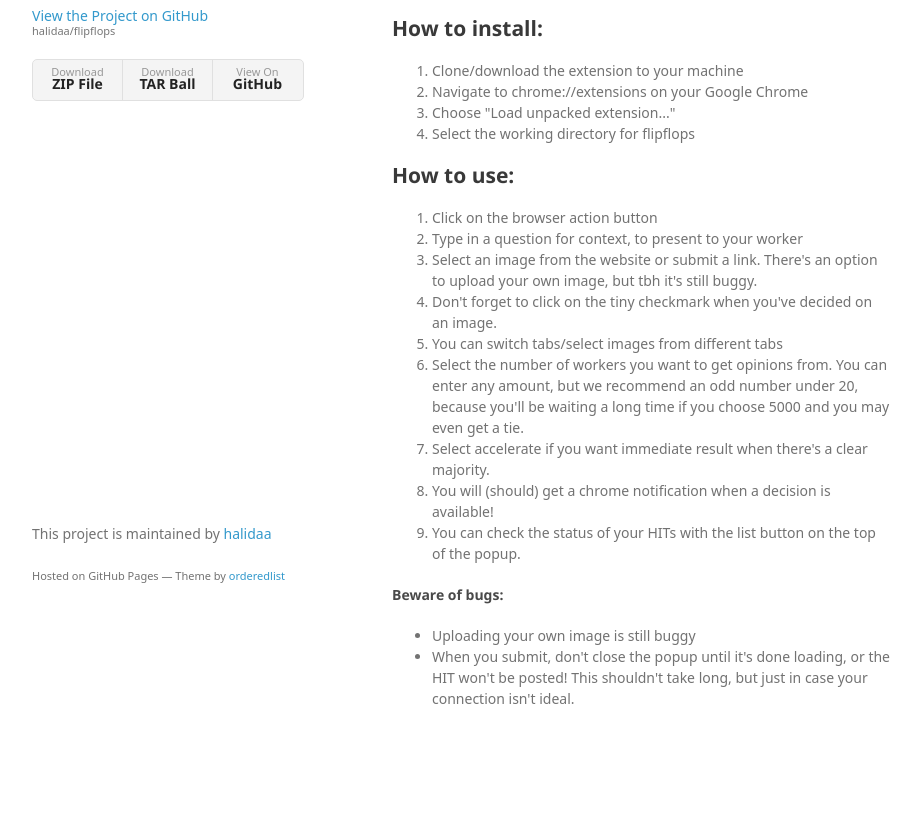
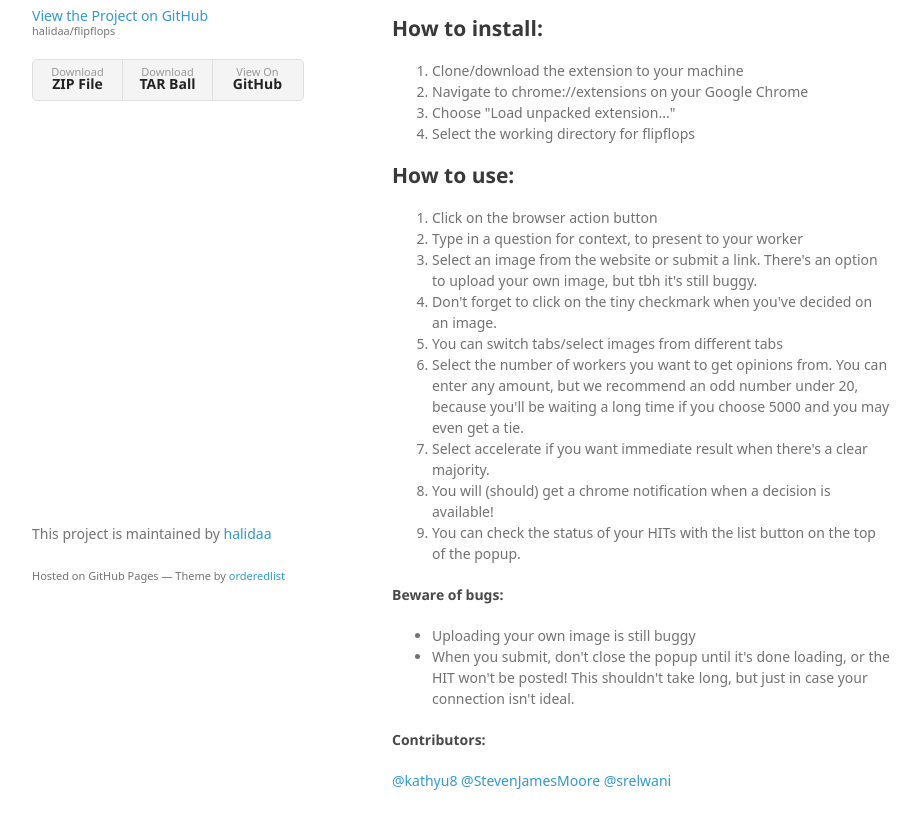
Before and after one commit to halidaa/flipflops, a browser extension: page index.html in a window 1280 px wide. Shown: the part 145-974 px from the top of the page, without its empty margins (178-1098 px from the left). Before the commit the page ends 924 px from the top, so only its background shows below. Drawn offline with Linux system fonts and the light colour scheme; a web font is replaced by a local one.

Commit message:
Update index.html

```diff
--- a/index.html
+++ b/index.html
@@ -62,6 +62,11 @@
 <li>Uploading your own image is still buggy</li>
 <li>When you submit, don't close the popup until it's done loading, or the HIT won't be posted! This shouldn't take long, but just in case your connection isn't ideal.</li>
 </ul>
+
+<h4>
+  <a id="contributors" class="anchor" href="#contributors" aria-hidden="true"><span aria-hidden="true" class="octicon octicon-link"></span></a>Contributors:</h4>
+</h4>
+<p><a href="http://github.com/kathyu8">@kathyu8</a> <a href="http://github.com/StevenJamesMoore">@StevenJamesMoore</a> <a href="http://github.com/srelwani">@srelwani</a></p>
       </section>
       <footer>
         <p>This project is maintained by <a href="https://github.com/halidaa">halidaa</a></p>
```
